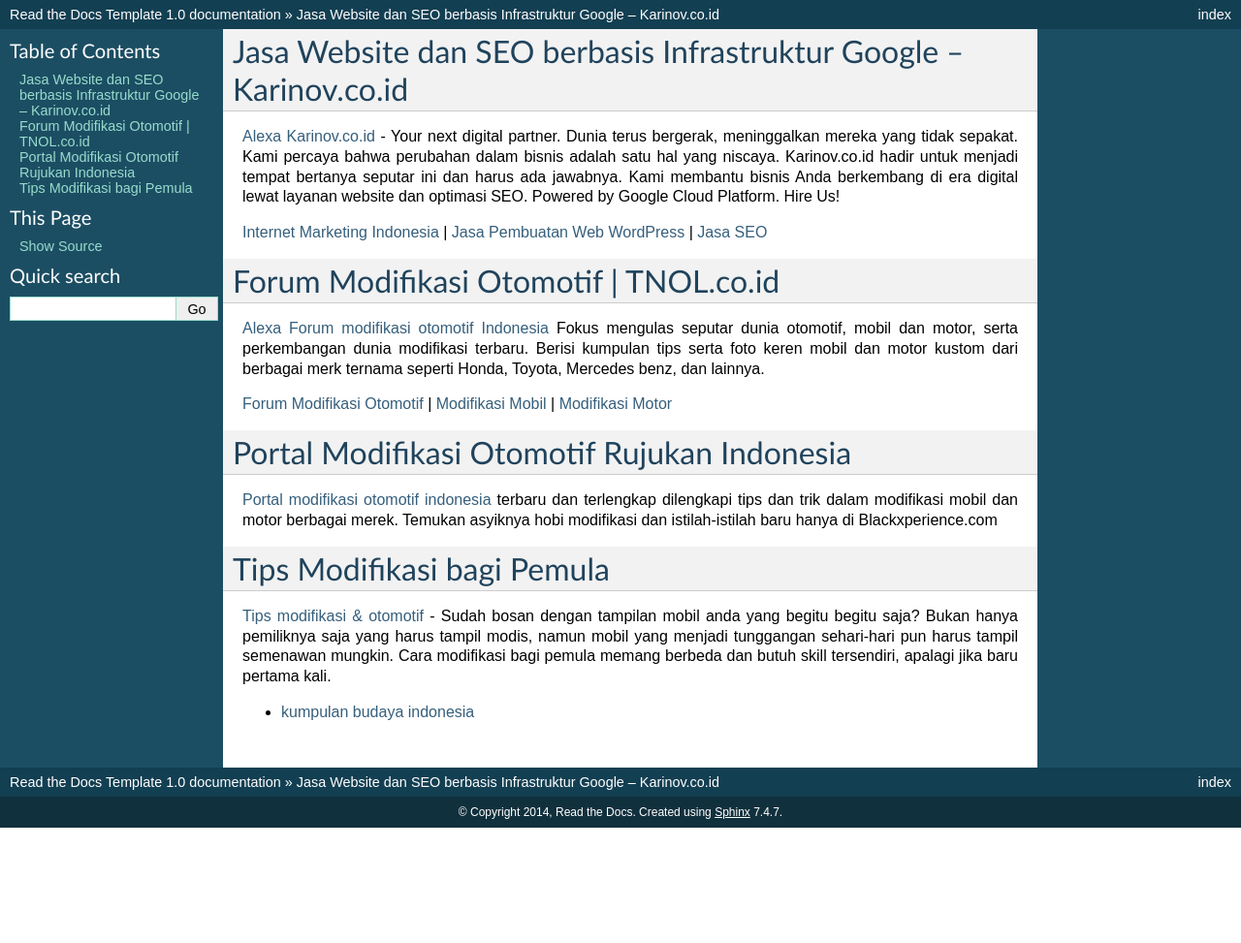
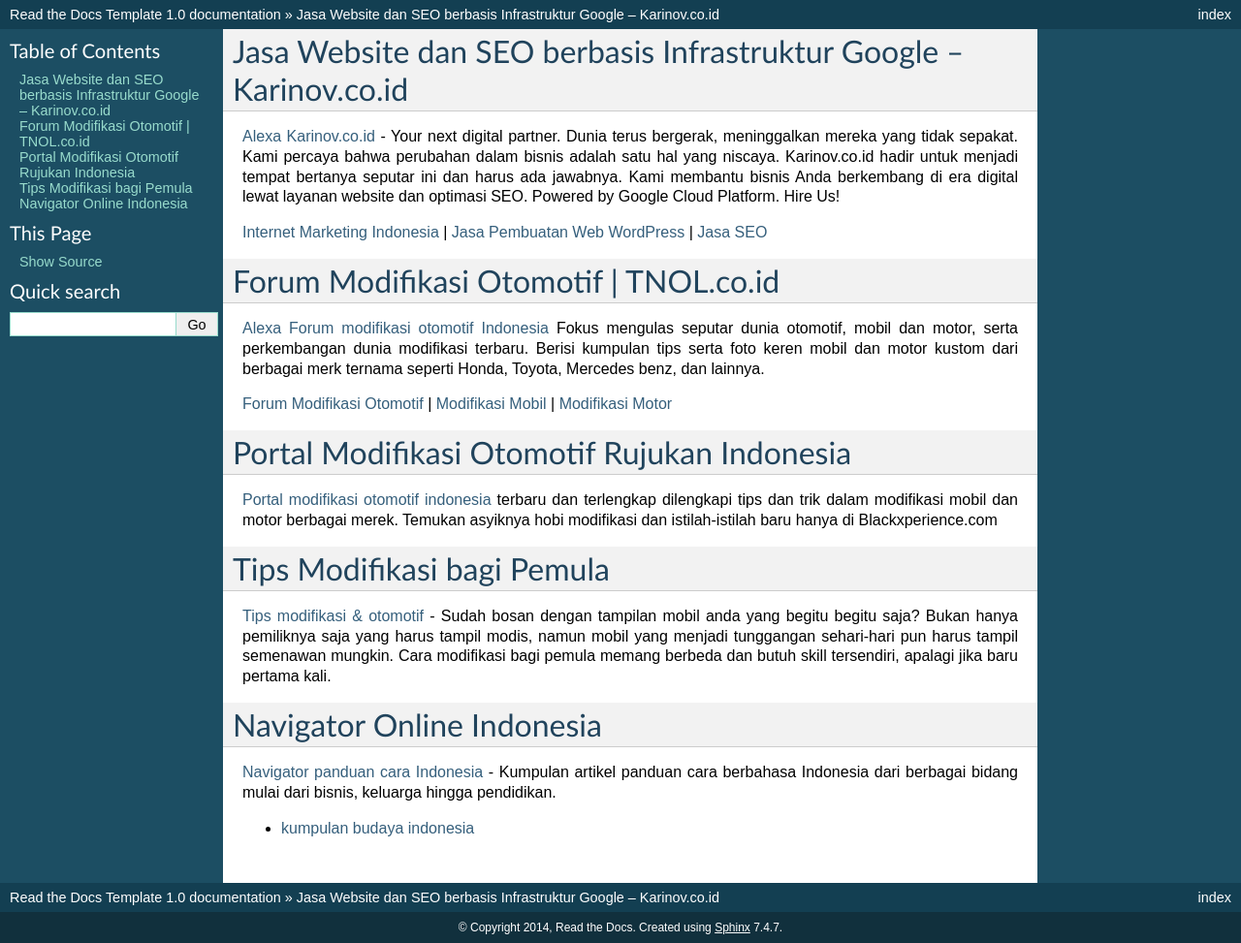
Before and after one commit to scansnap/ix500-driver, a Sphinx documentation site: the page built from docs/index.rst, in a window 1280 px wide. Shown: the whole page at 97% size. Built offline with Sphinx 7.4.7, drawn with Linux system fonts in a browser that asks for light colours; before the commit the page ends 900 px from its top, so only the background shows below that.

Commit message:
Update index.rst

```diff
--- a/docs/index.rst
+++ b/docs/index.rst
@@ -28,5 +28,10 @@
 
 `Tips modifikasi & otomotif <https://www.blackxperience.com/blackauto/autotips>`_ - Sudah bosan dengan tampilan mobil anda yang begitu begitu saja? Bukan hanya pemiliknya saja yang harus tampil modis, namun mobil yang menjadi tunggangan sehari-hari pun harus tampil semenawan mungkin. Cara modifikasi bagi pemula memang berbeda dan butuh skill tersendiri, apalagi jika baru pertama kali.
 
+Navigator Online Indonesia
+==================
+
+`Navigator panduan cara Indonesia <https://www.navi.id>`_ - Kumpulan artikel panduan cara berbahasa Indonesia dari berbagai bidang mulai dari bisnis, keluarga hingga pendidikan.
+
 
 - `kumpulan budaya indonesia <https://budaya.readthedocs.io/en/latest/>`_
```
